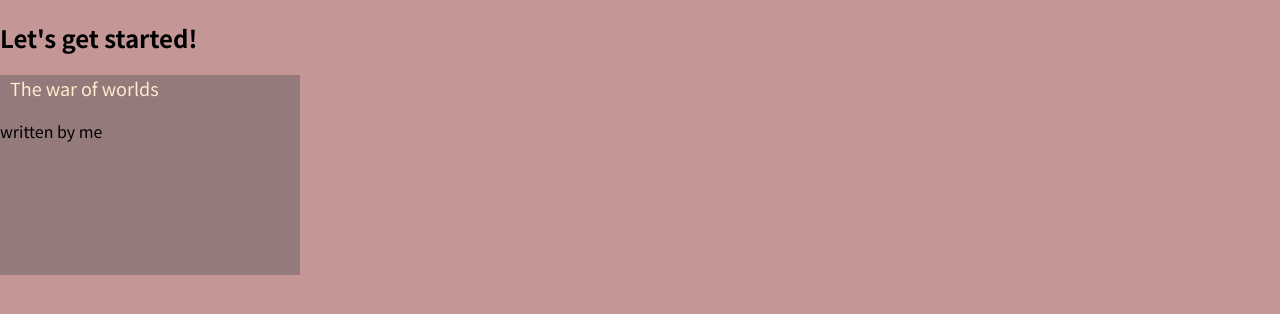
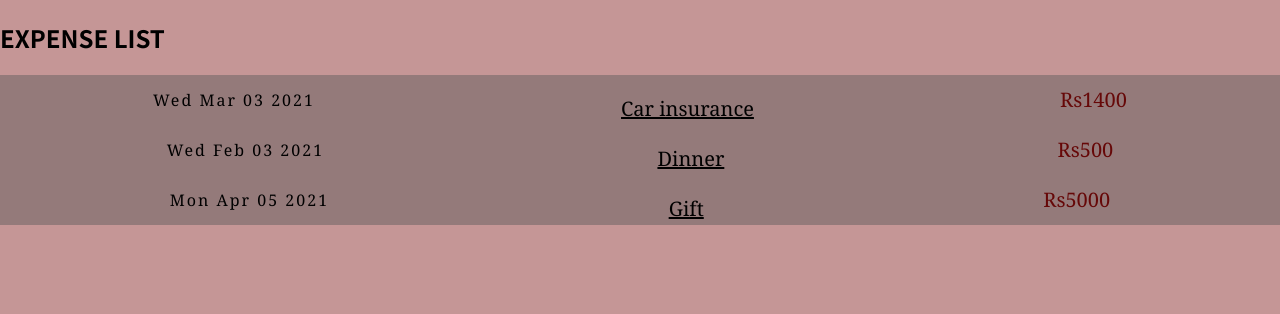
Before and after one commit to imanshgupta/reactjs, a JavaScript app in the folder reactapp/: page / in a window 1280 px wide. Shown: the top 314 px of the page. Built offline with nearby package versions, Linux system fonts and the light colour scheme.

Commit message:
added modules that take dynamic data

```diff
--- a/reactapp/src/App.js
+++ b/reactapp/src/App.js
@@ -1,9 +1,33 @@
 import ExpenseItem from "./components/ExpenseItem";
+
 function App() {
+  var arr = [
+    {
+      date: new Date(2021, 2, 3),
+      reason: "Car insurance",
+      price: 1400,
+    },
+    { date: new Date(2021, 1, 3), reason: "Dinner", price: 500 },
+    { date: new Date(2021, 3, 5), reason: "Gift", price: 5000 },
+  ];
   return (
     <div>
-      <h2>Let's get started!</h2>
-      <ExpenseItem></ExpenseItem>
+      <h2>EXPENSE LIST</h2>
+      <ExpenseItem
+        date={arr[0].date}
+        reason={arr[0].reason}
+        price={arr[0].price}
+      ></ExpenseItem>
+      <ExpenseItem
+        date={arr[1].date}
+        reason={arr[1].reason}
+        price={arr[1].price}
+      ></ExpenseItem>
+      <ExpenseItem
+        date={arr[2].date}
+        reason={arr[2].reason}
+        price={arr[2].price}
+      ></ExpenseItem>
     </div>
   );
 }
--- a/reactapp/src/components/ExpenseItem.css
+++ b/reactapp/src/components/ExpenseItem.css
@@ -1,12 +1,26 @@
 .div {
   background-color: rgb(148, 122, 122);
-  width: 300px;
-  height: 200px;
+  width: 100%;
+  height: 50px;
+  display: inline-block;
+  display: flex;
 }
 .innerdiv {
-  margin: 10px;
+  margin: auto;
   padding: auto;
-  color: blanchedalmond;
-  text-decoration: cornflowerblue;
-  font-size: large;
+  color: rgb(0, 0, 0);
+  text-decoration: underline;
+  font-family: Georgia, "Times New Roman", Times, serif;
+  font-size: 20px;
 }
+.date {
+  font-family: Georgia, "Times New Roman", Times, serif;
+  letter-spacing: 2px;
+  margin: auto;
+}
+.cost {
+  margin: auto;
+  font-family: Georgia, "Times New Roman", Times, serif;
+  font-size: 20px;
+  color: rgb(102, 8, 8);
+}
--- a/reactapp/src/components/ExpenseItem.js
+++ b/reactapp/src/components/ExpenseItem.js
@@ -1,13 +1,12 @@
 import "./ExpenseItem.css";
-var date = new Date();
-var today = date.getDate();
-function ExpenseItem() {
+function ExpenseItem(prop) {
   return (
     <div className="div">
-      <div className="innerdiv">
-        <p>The war of worlds</p>
+      <div className="date">{prop.date.toString().substring(0, 15)}</div>
+      <div className="innerdiv ">
+        <p>{prop.reason}</p>
       </div>
-      <p>written by me</p>
+      <div className="cost">Rs{prop.price}</div>
     </div>
   );
 }
```
Also changed, not shown: 1 other file (tests, documents, lock files or other folders).
